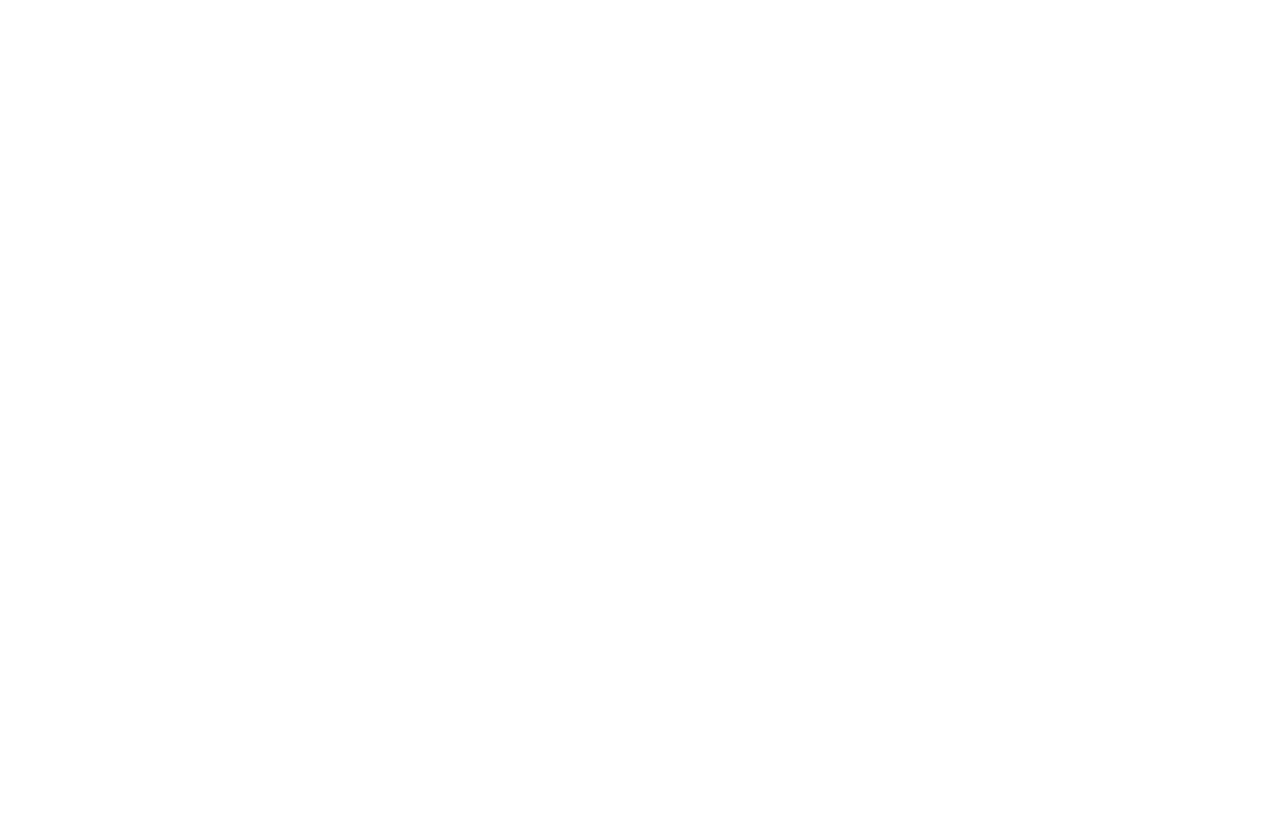
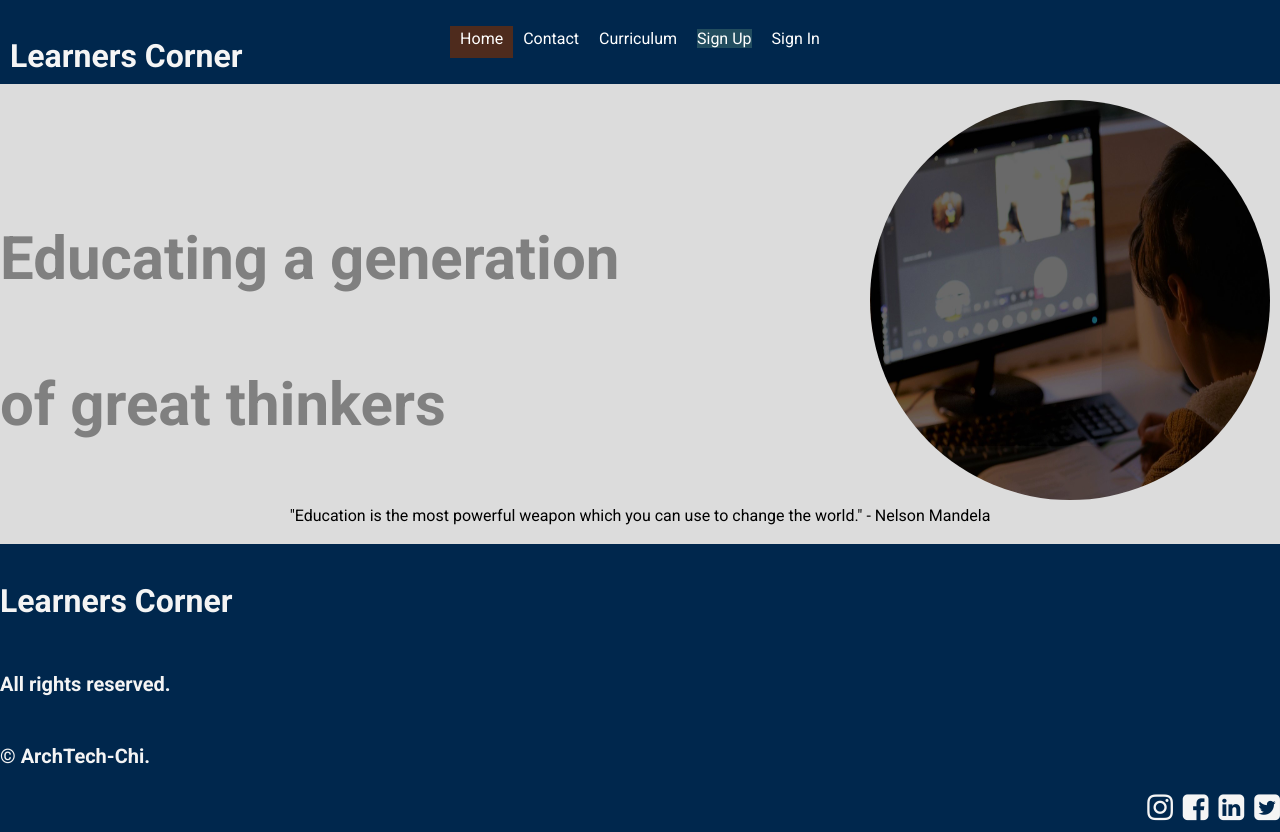
Before and after one commit to ArchTech-Chi/E-learning-platform, a plain HTML site: page About.html in a window 1280 px wide. Before the commit the page ends 800 px from the top, so only its background shows below. Drawn offline with Linux system fonts and the light colour scheme; a web font is replaced by a local one.

Commit message:
updating files

```diff
--- a/About.html
+++ b/About.html
@@ -0,0 +1,76 @@
+<!DOCTYPE html>
+<html lang="en">
+<head>
+    <meta charset="UTF-8">
+    <meta name="viewport" content="width=device-width, initial-scale=1.0">
+    <link rel="stylesheet" href="style.css">
+    <title>About page</title>
+</head>
+<header>
+    <div class="top-text-header"><h1>Learners Corner</h1></div>
+
+    <nav>
+      <ul>
+        <div class="home">
+          <li><a href="index.html">Home</a></li>
+        </div>
+
+        <li><a href="#contact">Contact</a></li>
+        <li><a href="#curriculum">Curriculum</a></li>
+        <li><a href="signup.html" class="form">Sign Up</a></li>
+        <li><a href="#signin" >Sign In</a></li>
+      </ul>
+    </nav>
+  </header>
+  <main>
+
+        <br>
+        <br>
+        <br>
+        <h2>Educating a generation</h2>
+        <h2>of great thinkers</h2>
+
+<blockquote style=" display:flex; justify-content: center;"> "Education is the most powerful weapon which you can use to change the world." - Nelson Mandela </blockquote>
+<img class="img"   src="Assets/Online learning.jpg">
+    </section>
+    <section>
+
+    </section>
+
+
+
+
+  </main>
+
+
+
+
+
+
+
+
+
+
+
+
+
+
+<body>
+    <footer style="background-color: #00274D;">
+        <div class="margin-bottom"><h1>Learners Corner</h1></div>
+        <div class="copyright">
+          <p>© ArchTech-Chi.</p>
+          <p>All rights reserved.</p>
+        </div>
+
+        <div class="social-icons">
+        <!-- <div class="social-icons" style="font-size: 30px;display: flex;flex-direction: row-reverse;align-items: end;padding-bottom:20px ;padding-left: 10;"> -->
+          <i class="fa fa-twitter-square" aria-hidden="true"></i>
+          <i class="fa fa-linkedin-square" aria-hidden="true"></i>
+          <i class="fa fa-facebook-square" aria-hidden="true"></i>
+          <i class="fa fa-instagram" aria-hidden="true"></i>
+        </div>
+      </footer>
+
+</body>
+</html>
--- a/style.css
+++ b/style.css
@@ -53,6 +53,7 @@ body {
     color: grey;
     display: block;
     padding: 0;
+    margin-top: 50px;
 
   }
 
@@ -111,14 +112,13 @@ body {
     margin-right: 0;
    }
    .img{
-    padding: 0;
-    margin: 0;
-    margin-top: 10px;
-    padding-bottom: 10px;
-    padding-top:10px ;
-    width: 100%;
-    height: 200%;
+    position:absolute;
+    top: 100px;
+    right: 10px;
+    width: 400px;
+    height: 400px ;
    background-color: #333;
+   border-radius: 400PX;
 
    }
 
```
Also changed, not shown: index.html (+5 -5 lines).
